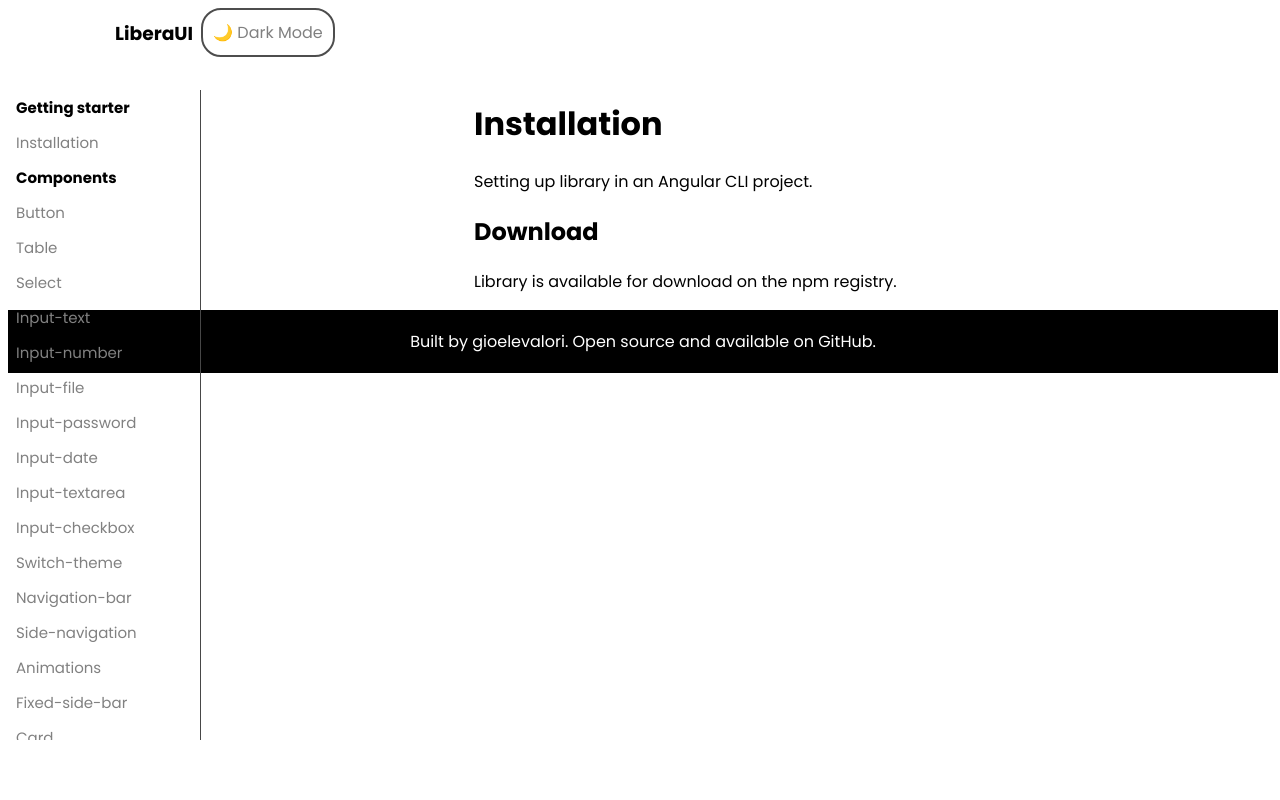
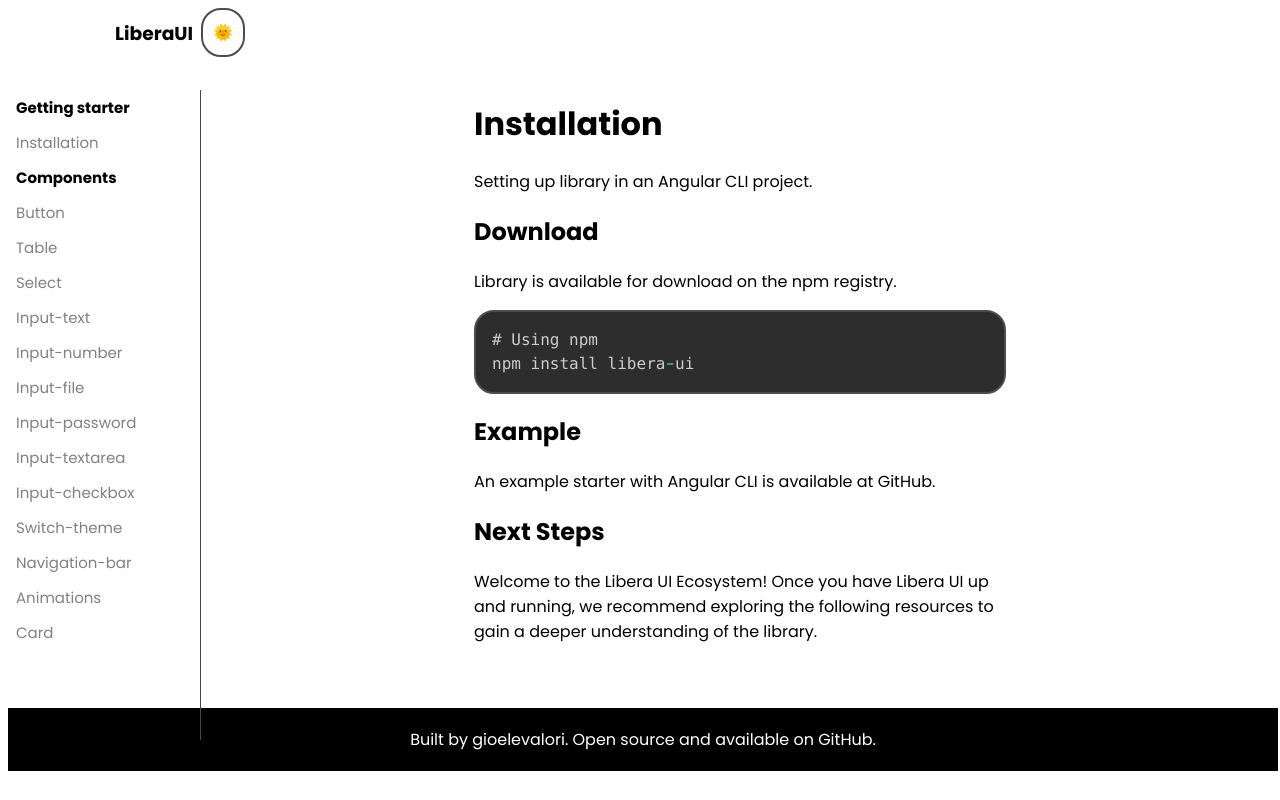
Before and after one commit to gioelevalori/liberaui, an Angular app: page /installation in a window 1280 px wide. Built offline with nearby package versions, Linux system fonts and the light colour scheme.

Commit message:
Update site

```diff
--- a/projects/libera-ui/src/lib/components/banner/banner.component.css
+++ b/projects/libera-ui/src/lib/components/banner/banner.component.css
@@ -19,7 +19,6 @@
   top: 50%;
   left: 6%;
   transform: translateY(-50%);
-  color: #fff;
 }
 
 .ban_text strong {
--- a/projects/libera-ui/src/lib/components/footer/footer.component.css
+++ b/projects/libera-ui/src/lib/components/footer/footer.component.css
@@ -5,4 +5,5 @@ footer {
   color: white;
   width: 100%;
   margin-top: auto;
+  margin-top: 4rem;
 }
--- a/projects/libera-ui/src/lib/components/switch-theme/switch-theme.component.ts
+++ b/projects/libera-ui/src/lib/components/switch-theme/switch-theme.component.ts
@@ -5,7 +5,7 @@ import { Component, ViewEncapsulation } from '@angular/core';
   selector: 'app-switch-theme',
   standalone: true,
   imports: [CommonModule],
-  template: '<button (click)="toggleTheme()" class="custom-input" [ngClass]="switchColor()">{{ isDarkMode ? "🌞 Light Mode" : "🌙 Dark Mode" }}</button>',
+  template: '<button (click)="toggleTheme()" class="custom-input" [ngClass]="switchColor()">{{ isDarkMode ? "🌙" : "🌞" }}</button>',
   styleUrls: ['./switch-theme.component.css', '../font.css'],
   encapsulation: ViewEncapsulation.None,
 })
--- a/src/app/app.component.html
+++ b/src/app/app.component.html
@@ -17,16 +17,16 @@
     <a routerLink="/input-number">Input-number</a>
     <a routerLink="/input-file">Input-file</a>
     <a routerLink="/input-password">Input-password</a>
-    <a routerLink="/input-date">Input-date</a>
+    <!--<a routerLink="/input-date">Input-date</a>-->
     <a routerLink="/input-textarea">Input-textarea</a>
     <a routerLink="/input-checkbox">Input-checkbox</a>
     <a routerLink="/switch-theme">Switch-theme</a>
     <a routerLink="/navigation-bar">Navigation-bar</a>
-    <a routerLink="/side-navigation">Side-navigation</a>
+    <!--<a routerLink="/side-navigation">Side-navigation</a>-->
     <a routerLink="/animations">Animations</a>
-    <a routerLink="/fixed-side-bar">Fixed-side-bar</a>
+    <!--<a routerLink="/fixed-side-bar">Fixed-side-bar</a>-->
     <a routerLink="/card">Card</a>
-    <a routerLink="/banner">Banner</a>
+    <!--<a routerLink="/banner">Banner</a>-->
   </div>
   <div main>
     <router-outlet></router-outlet>
--- a/src/app/components/banner/banner.component.css
+++ b/src/app/components/banner/banner.component.css
@@ -19,7 +19,6 @@
   top: 50%;
   left: 6%;
   transform: translateY(-50%);
-  color: #fff;
 }
 
 .ban_text strong {
--- a/src/app/components/footer/footer.component.css
+++ b/src/app/components/footer/footer.component.css
@@ -5,4 +5,5 @@ footer {
   color: white;
   width: 100%;
   margin-top: auto;
+  margin-top: 4rem;
 }
--- a/src/app/components/switch-theme/switch-theme.component.ts
+++ b/src/app/components/switch-theme/switch-theme.component.ts
@@ -5,7 +5,7 @@ import { Component, ViewEncapsulation } from '@angular/core';
   selector: 'app-switch-theme',
   standalone: true,
   imports: [CommonModule],
-  template: '<button (click)="toggleTheme()" class="custom-input" [ngClass]="switchColor()">{{ isDarkMode ? "🌞 Light Mode" : "🌙 Dark Mode" }}</button>',
+  template: '<button (click)="toggleTheme()" class="custom-input" [ngClass]="switchColor()">{{ isDarkMode ? "🌙" : "🌞" }}</button>',
   styleUrl: './switch-theme.component.css',
   encapsulation: ViewEncapsulation.None,
 })
--- a/src/app/site/home/home.component.html
+++ b/src/app/site/home/home.component.html
@@ -6,8 +6,7 @@
         <h1>Home</h1>
         <p>Library is a collection of rich UI components for Angular. All widgets are open source and free to use under
           MIT
-          License. PrimeNG is developed by PrimeTek Informatics, a vendor with years of expertise in developing open
-          source
+          License. LiberaUI is developed by Gioele Valori
           UI
           solutions.</p>
         <app-button color="green">
--- a/src/app/site/installation/installation.component.html
+++ b/src/app/site/installation/installation.component.html
@@ -1,4 +1,3 @@
-
 <app-animations [animation]="'fadeInDown'">
   <div class="content-page">
     <h1>Installation</h1>
@@ -6,5 +5,13 @@
 
     <h2>Download</h2>
     <p>Library is available for download on the npm registry.</p>
+    <app-code>{{codeImport}}</app-code>
+
+    <h2>Example</h2>
+    <p>An example starter with Angular CLI is available at GitHub.</p>
+
+    <h2>Next Steps</h2>
+    <p>Welcome to the Libera UI Ecosystem! Once you have Libera UI up and running, we recommend exploring the following
+      resources to gain a deeper understanding of the library.</p>
   </div>
 </app-animations>
--- a/src/app/site/installation/installation.component.ts
+++ b/src/app/site/installation/installation.component.ts
@@ -1,13 +1,15 @@
 import { Component } from '@angular/core';
 import { AnimationsComponent } from '../../components/animations/animations.component';
+import { CodeComponent } from '../../components/code/code.component';
 
 @Component({
   selector: 'app-installation',
   standalone: true,
-  imports: [AnimationsComponent],
+  imports: [AnimationsComponent, CodeComponent],
   templateUrl: './installation.component.html',
   styleUrl: './installation.component.css'
 })
 export class InstallationComponent {
-
+  public codeImport = `# Using npm
+npm install libera-ui`;
 }
--- a/src/index.html
+++ b/src/index.html
@@ -3,7 +3,7 @@
 
 <head>
   <meta charset="utf-8">
-  <title>NgLibrary</title>
+  <title>LiberaUI</title>
   <base href="/">
   <meta name="viewport" content="width=device-width, initial-scale=1">
   <link rel="icon" type="image/x-icon" href="favicon.ico">
```
